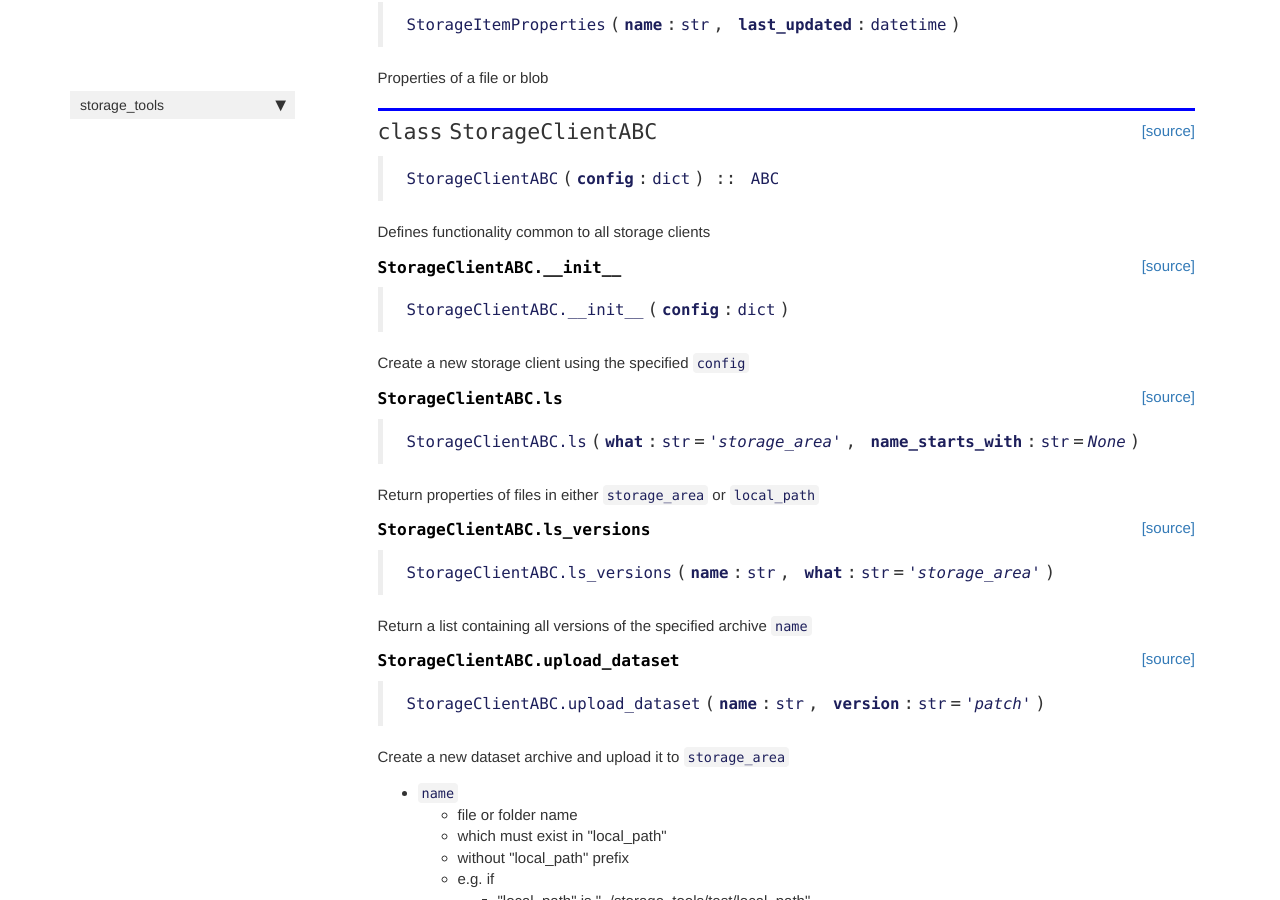
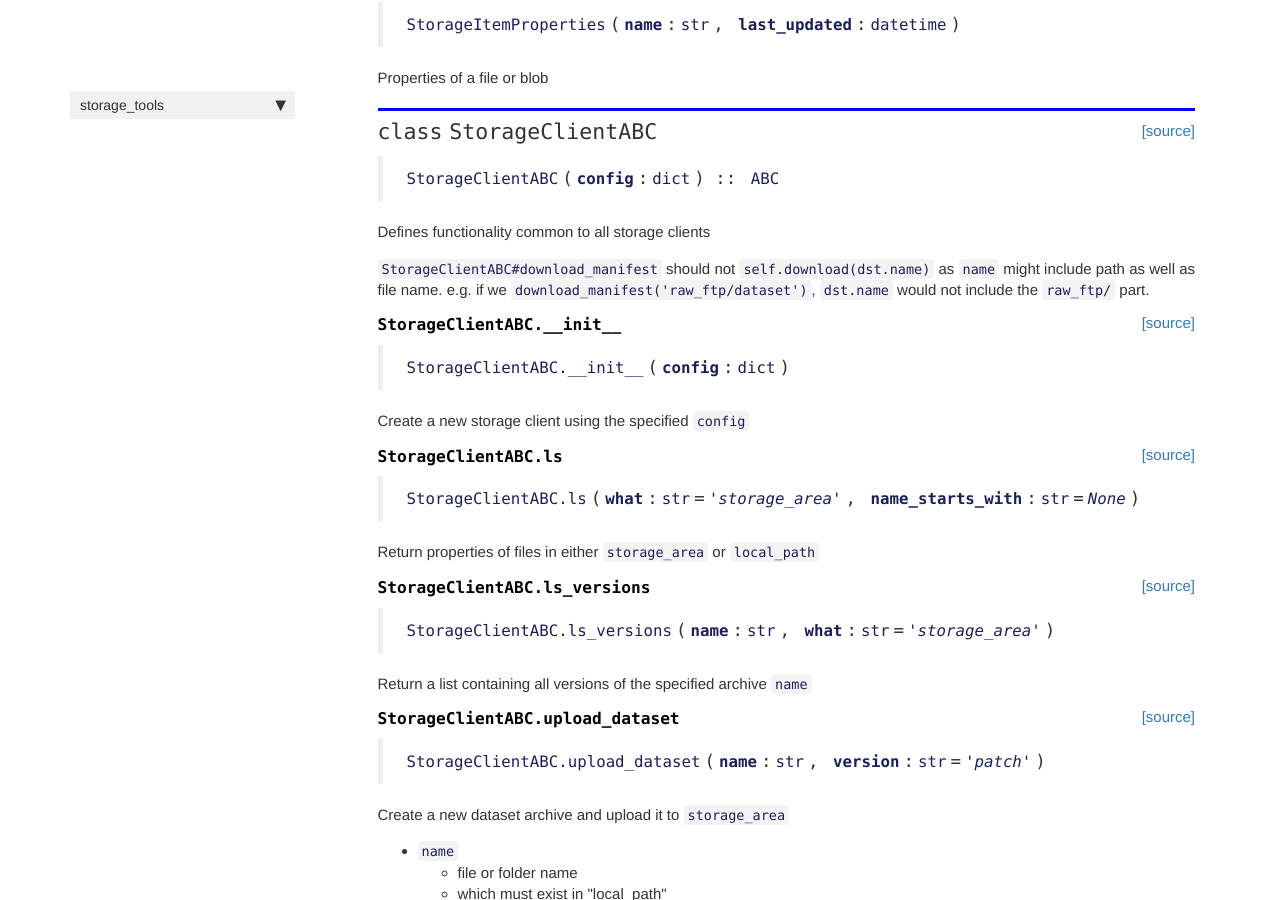
Before and after one commit to pete88b/storage_tools, a Jekyll site: the page built from docs/core.html, in a window 1280 px wide and 900 px high, scrolled down 3692 px. Built offline with Jekyll 4.4.1, drawn with Linux system fonts in a browser that asks for light colours; nearby versions of some CDN libraries; comment, search, counter and statistics services are not loaded; some of the changed text lies outside the part shown.

Commit message:
download_manifest bug fix

```diff
--- a/docs/core.html
+++ b/docs/core.html
@@ -616,6 +616,13 @@ nb_path: "00_core.ipynb"
 </div>
     {% endraw %}
 
+<div class="cell border-box-sizing text_cell rendered"><div class="inner_cell">
+<div class="text_cell_render border-box-sizing rendered_html">
+<p><code>StorageClientABC#download_manifest</code> should not <code>self.download(dst.name)</code> as <code>name</code> might include path as well as file name. e.g. if we <code>download_manifest('raw_ftp/dataset')</code>, <code>dst.name</code> would not include the <code>raw_ftp/</code> part.</p>
+
+</div>
+</div>
+</div>
     {% raw %}
 
 <div class="cell border-box-sizing code_cell rendered">
@@ -995,6 +1002,13 @@ nb_path: "00_core.ipynb"
 </div>
     {% endraw %}
 
+<div class="cell border-box-sizing text_cell rendered"><div class="inner_cell">
+<div class="text_cell_render border-box-sizing rendered_html">
+<p><code>AzureStorageClient#download</code> runs <code>client.download_blob(filename)</code> outside of <code>with open(p, 'wb')</code> so that we don't create an empty file if the blob does not exist</p>
+
+</div>
+</div>
+</div>
     {% raw %}
 
 <div class="cell border-box-sizing code_cell rendered">
@@ -1006,7 +1020,7 @@ nb_path: "00_core.ipynb"
 
 
 <div class="output_markdown rendered_html output_subarea ">
-<h2 id="AwsStorageClient" class="doc_header"><code>class</code> <code>AwsStorageClient</code><a href="https://github.com/pete88b/storage_tools/tree/main/storage_tools/core.py#L290" class="source_link" style="float:right">[source]</a></h2><blockquote><p><code>AwsStorageClient</code>(<strong><code>config</code></strong>:<code>dict</code>) :: <a href="/storage_tools/core.html#StorageClientABC"><code>StorageClientABC</code></a></p>
+<h2 id="AwsStorageClient" class="doc_header"><code>class</code> <code>AwsStorageClient</code><a href="https://github.com/pete88b/storage_tools/tree/main/storage_tools/core.py#L291" class="source_link" style="float:right">[source]</a></h2><blockquote><p><code>AwsStorageClient</code>(<strong><code>config</code></strong>:<code>dict</code>) :: <a href="/storage_tools/core.html#StorageClientABC"><code>StorageClientABC</code></a></p>
 </blockquote>
 <p>Storage client that uses AWS for <code>storage_area</code> and the local filesystem <code>local_path</code></p>
 
@@ -1046,7 +1060,7 @@ nb_path: "00_core.ipynb"
 
 
 <div class="output_markdown rendered_html output_subarea ">
-<h4 id="new_storage_client" class="doc_header"><code>new_storage_client</code><a href="https://github.com/pete88b/storage_tools/tree/main/storage_tools/core.py#L331" class="source_link" style="float:right">[source]</a></h4><blockquote><p><code>new_storage_client</code>(<strong><code>storage_name</code></strong>:<code>str</code>, <strong><code>config_name</code></strong>:<code>str</code>=<em><code>'secrets/settings.ini'</code></em>)</p>
+<h4 id="new_storage_client" class="doc_header"><code>new_storage_client</code><a href="https://github.com/pete88b/storage_tools/tree/main/storage_tools/core.py#L332" class="source_link" style="float:right">[source]</a></h4><blockquote><p><code>new_storage_client</code>(<strong><code>storage_name</code></strong>:<code>str</code>, <strong><code>config_name</code></strong>:<code>str</code>=<em><code>'secrets/settings.ini'</code></em>)</p>
 </blockquote>
 <p>Returns a storage client based on the configured <code>storage_client</code></p>
 
--- a/storage_tools/core.py
+++ b/storage_tools/core.py
@@ -228,7 +228,7 @@ class StorageClientABC(ABC):
         if dst.exists():
             if not overwrite: return dst
             else: dst.unlink()
-        self.download(dst.name)
+        self.download(f'{name}.{version}.manifest.json')
         return dst
 
 # Cell
@@ -273,8 +273,9 @@ class AzureStorageClient(StorageClientABC):
         p=Path(self.config['local_path'])/filename
         if p.exists() and not overwrite: return p
         p.parent.mkdir(parents=True,exist_ok=True)
+        downloader=self.client.download_blob(filename)
         with open(p, 'wb') as f:
-            f.write(self.client.download_blob(filename).readall())
+            f.write(downloader.readall())
         return p
 
     def upload(self,filename,overwrite=False):
```
Also changed, not shown: docs/cli.html (line endings or trailing spaces), docs/demo.html (line endings or trailing spaces), docs/index.html (line endings or trailing spaces), 1 other file.
